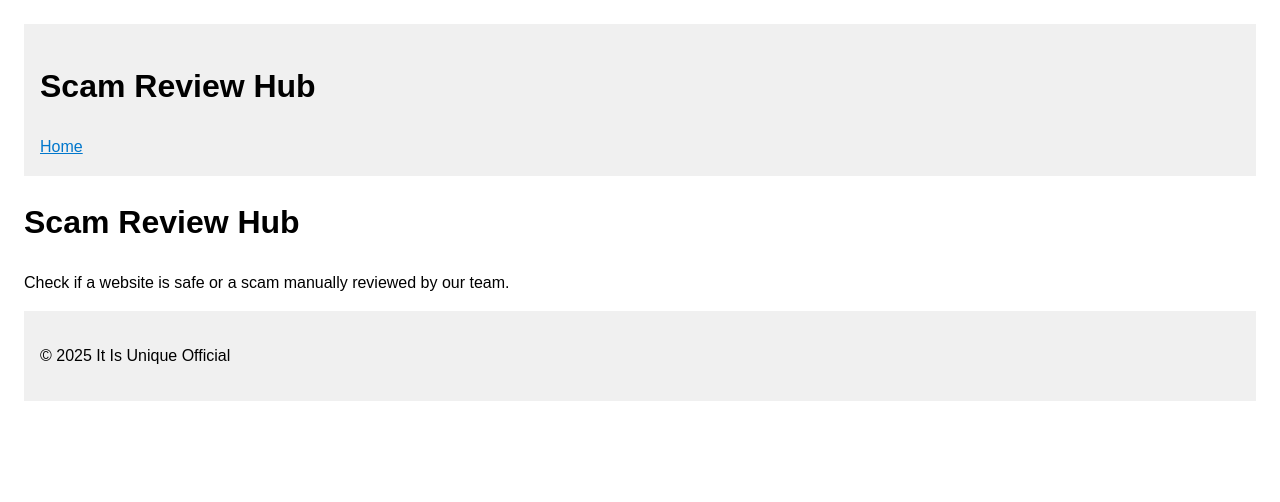
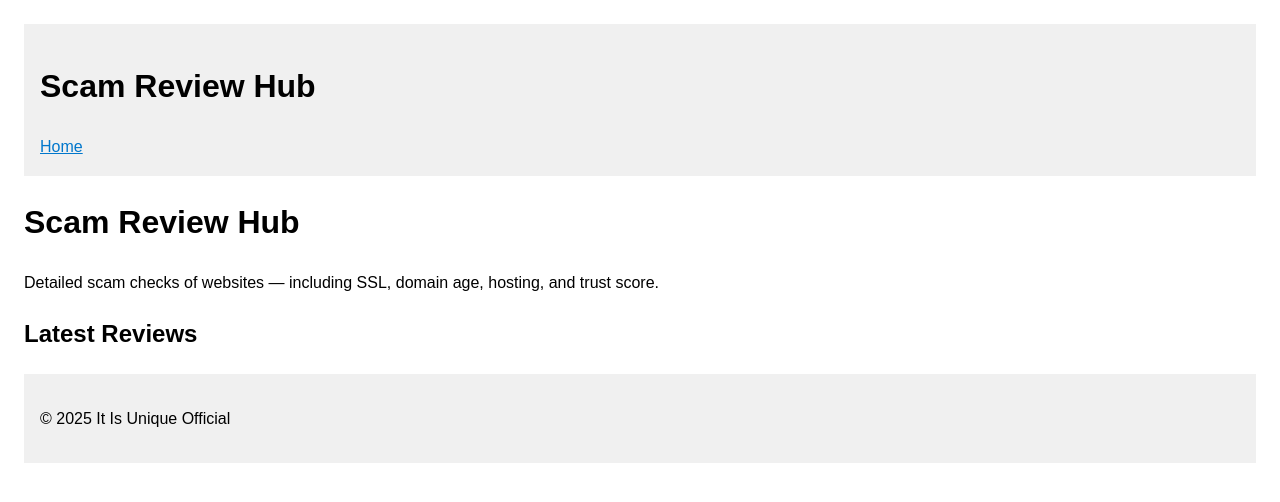
Before and after one commit to itisuniqueofficial/fay, a Jekyll site: the page built from index.md, in a window 1280 px wide. Shown: the top 502 px of the page. Built offline with Jekyll 4.4.1, drawn with Linux system fonts in a browser that asks for light colours.

Commit message:
Add files via upload

```diff
--- a/_config.yml
+++ b/_config.yml
@@ -1,7 +1,20 @@
 title: Scam Review Hub
-description: Manual scam advisor-style website
-theme: minima
+description: Detailed scam analysis of websites using trust score, SSL, domain age, and more.
+author:
+  name: It Is Unique Official Scam Review Team
+  email: info@itisuniqueofficial.com
+url: "https://fay.itisuniqueofficial.com"
+baseurl: ""
+
 collections:
   sites:
     output: true
-    permalink: /:path/
+    permalink: /:collection/:path/
+
+plugins:
+  - jekyll-feed
+
+markdown: kramdown
+exclude:
+  - Gemfile
+  - Gemfile.lock
--- a/index.md
+++ b/index.md
@@ -5,11 +5,24 @@ title: Home
 
 <div itemscope itemtype="https://schema.org/WebSite">
   <h1 itemprop="name">Scam Review Hub</h1>
-  <p itemprop="description">Check if a website is safe or a scam manually reviewed by our team.</p>
+  <p itemprop="description">Detailed scam checks of websites — including SSL, domain age, hosting, and trust score.</p>
 
-  <ul>
-    {% for site in site.sites %}
-      <li><a href="{{ site.url }}">{{ site.title }}</a> – Trust Score: {{ site.score }}%</li>
-    {% endfor %}
-  </ul>
+  <section>
+    <h2>Latest Reviews</h2>
+    <ul>
+      {% for site in site.sites %}
+        <li itemscope itemtype="https://schema.org/Review">
+          <a href="{{ site.url }}" itemprop="url">
+            <span itemprop="itemReviewed" itemscope itemtype="https://schema.org/WebSite">
+              <span itemprop="name">{{ site.title }}</span>
+            </span>
+          </a>
+          — Score: <span itemprop="reviewRating" itemscope itemtype="https://schema.org/Rating">
+            <span itemprop="ratingValue">{{ site.score }}</span>
+          </span>
+          — <span itemprop="reviewBody">{{ site.status }}</span>
+        </li>
+      {% endfor %}
+    </ul>
+  </section>
 </div>
```
Also changed, not shown: about.md (added, +7 -0 lines).
